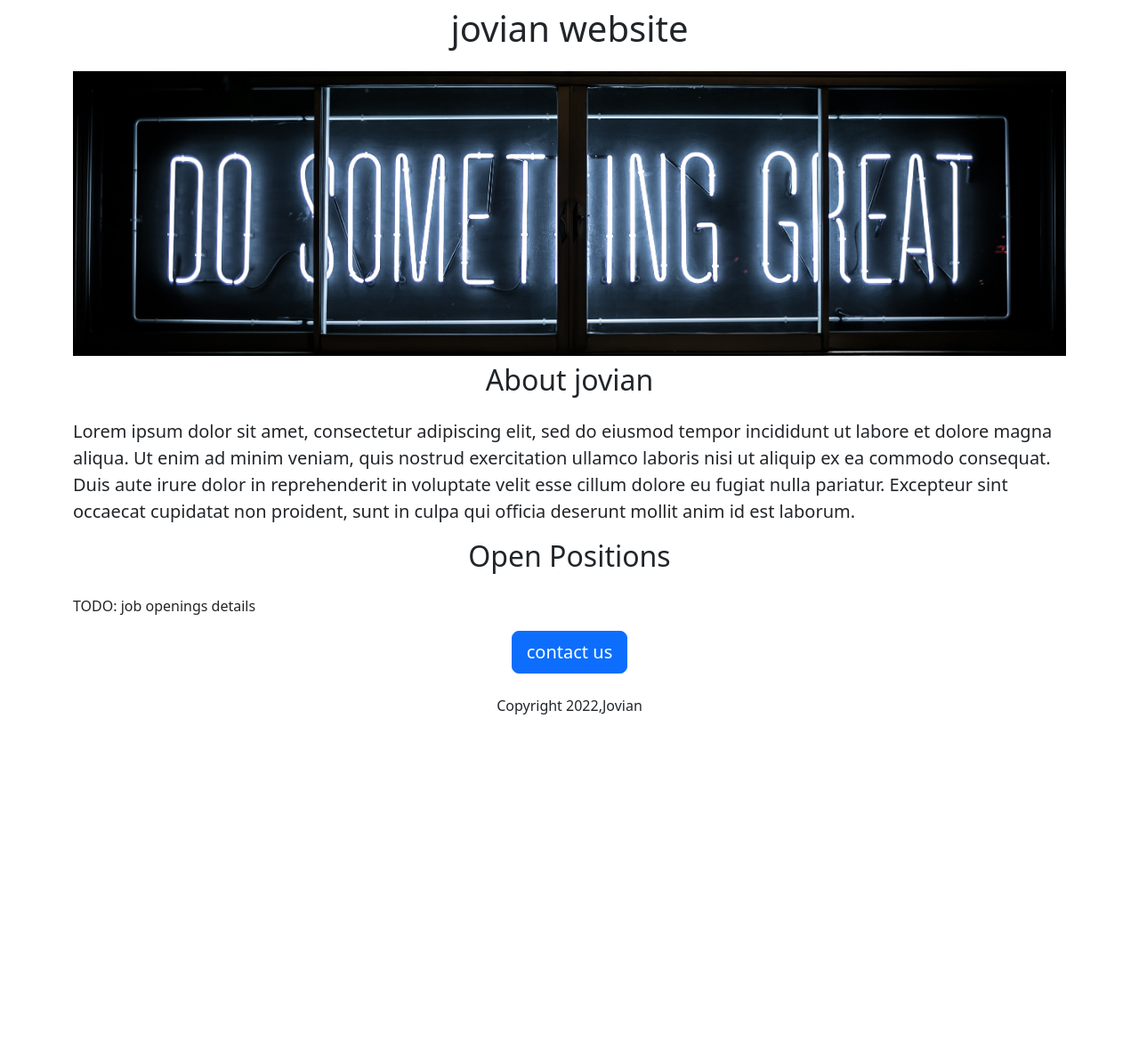
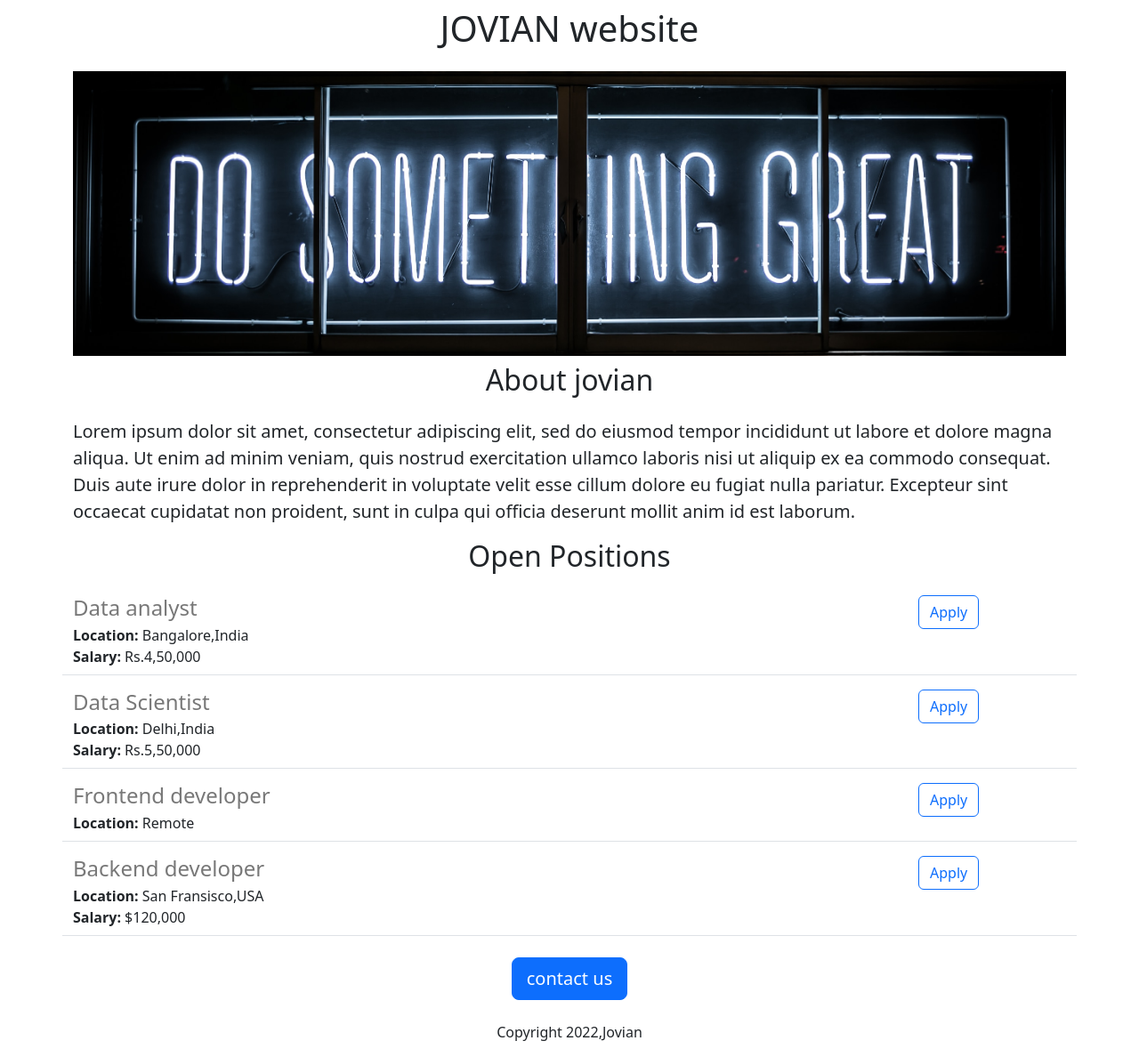
Before and after one commit to shilpajt/jovin-website, a Flask app: page / in a window 1280 px wide. Shown: the whole page at 89% size. Before the commit the page ends 803 px from the top, so only its background shows below. Run offline with Flask 3, Linux system fonts and the light colour scheme.

Commit message:
Added dynamic data and API route

```diff
--- a/app.py
+++ b/app.py
@@ -1,9 +1,39 @@
-from flask import Flask ,render_template
+from flask import Flask,render_template,jsonify
 app = Flask(__name__)
+
+JOBS =[
+  {
+    "id":1,
+    "Title":"Data analyst",
+    "location":"Bangalore,India",
+    "salary":"Rs.4,50,000"
+  },
+  {
+    "id":2,
+    "Title":"Data Scientist",
+    "location":"Delhi,India",
+    "salary":"Rs.5,50,000"
+  },
+  {
+    "id":3,
+    "Title":"Frontend developer",
+    "location":"Remote",
+  },
+  {
+    "id":4,
+    "Title":"Backend developer",
+    "location":"San Fransisco,USA",
+    "salary":"$120,000"
+  }
+]
 
 @app.route("/")
 def hello_world():
-  return render_template('home.html')
+  return render_template('home.html',jobs=JOBS,company_name ="JOVIAN")
+
+@app.route("/api/jobs")
+def list_jobs():
+  return jsonify(JOBS)
 
 if __name__ == "__main__":
   app.run(host="0.0.0.0",debug = True)
--- a/templates/home.html
+++ b/templates/home.html
@@ -15,14 +15,18 @@
   </head>
   <body>
       <div class= "container">
-      <h1 class="text-center mt-2 mb-4"> jovian website </h1>
+      <h1 class="text-center mt-2 mb-4"> {{company_name}} website </h1>
       <img class ="img-fluid"id = 'banner'src ="https://jovin-website-1.shilpajt.repl.co/static/banner.jpg">
       <h2 class="text-center mt-2 mb-4">About jovian </h2>
       <p class = "lead"> Lorem ipsum dolor sit amet, consectetur adipiscing elit, sed do eiusmod tempor incididunt ut labore et dolore magna aliqua. Ut enim ad minim veniam, quis nostrud exercitation ullamco laboris nisi ut aliquip ex ea commodo consequat. Duis aute irure dolor in reprehenderit in voluptate velit esse cillum dolore eu fugiat nulla pariatur. Excepteur sint occaecat cupidatat non proident, sunt in culpa qui officia deserunt mollit anim id est laborum.
     </p>
 
     <h2 class="text-center mt-2 mb-4"> Open Positions </h2>
-    <p>TODO: job openings details</p>
+    <div class= mb-4>
+      {% for job in jobs %}
+        {% include 'jobitem.html' %}
+      {% endfor %}
+    </div>
     <div class="text-center">
 
     <button class="btn btn-primary btn-lg"> contact us    </button>
--- /dev/null
+++ b/templates/jobitem.html
@@ -0,0 +1,20 @@
+<div class="border-bottom row" style="margin-bottom:16px;padding-bottom:8px;">
+  <div class="col-10">
+    <h4
+      style="color:rgb(120,120,120); margin-bottom:4px;">
+      {{job['Title']}}
+    </h4>
+    <div>
+      <b>Location:</b> {{job['location']}}
+    </div>
+    {% if 'salary' in job %}
+    <div>
+      <b>Salary:</b> {{job['salary']}}
+    </div>
+    {% endif %}
+  </div>
+  <div class = "col-2">
+    <button type="button" class="btn btn-outline-primary">Apply</button>
+
+  </div>
+</div>
```
